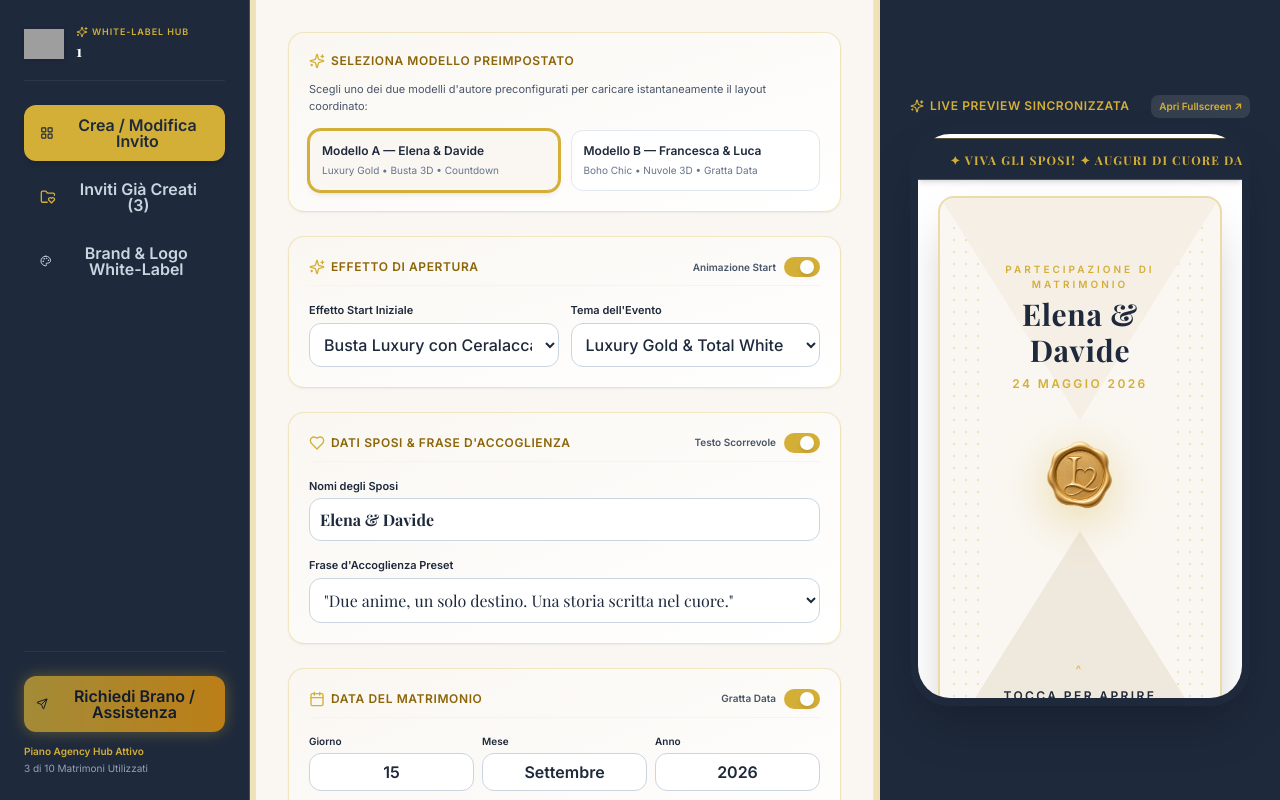
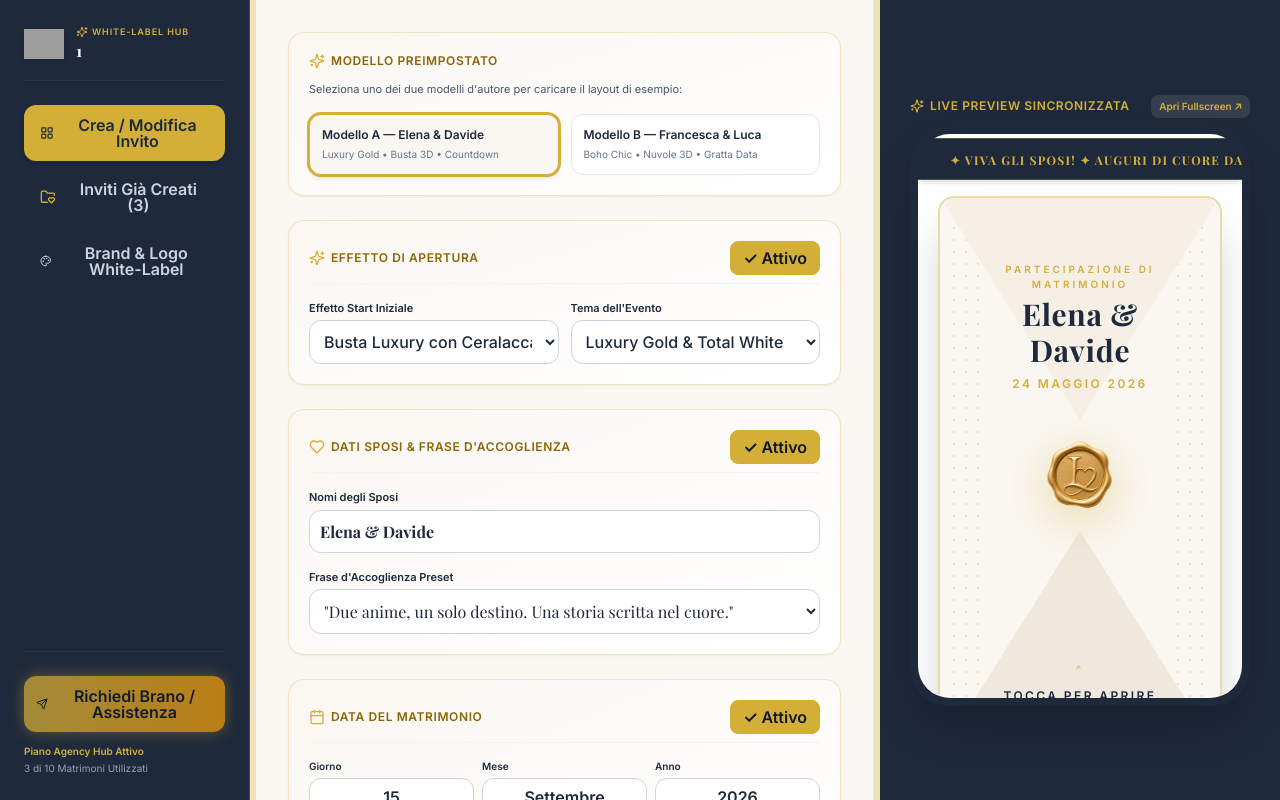
Before and after one commit to Rickym2025/love, a Next.js app: page /agency/1 in a window 1280 px wide. Built offline with nearby package versions, Linux system fonts and the light colour scheme; grey boxes are pictures that could not be loaded; a web font is replaced by a local one.

Commit message:
Update ConfiguratorForm.tsx

```diff
--- a/src/components/agency/ConfiguratorForm.tsx
+++ b/src/components/agency/ConfiguratorForm.tsx
@@ -15,13 +15,9 @@ import {
 
 export interface ConfiguratorFormProps {
   selectedTemplate?: "A" | "B";
-  template?: "A" | "B";
   introStart?: string;
-  start?: string;
   dateDisplayMode?: string;
-  dateMode?: string;
   scheduleSchema?: string;
-  schedule?: string;
   rsvpStyle?: string;
   eventThemePreset?: string;
   customEventTheme?: string;
@@ -37,42 +33,17 @@ export interface ConfiguratorFormProps {
   customWelcomePhrase?: string;
   dressCodeNotes?: string;
   selectedPaletteIdx?: number;
-  palette?: number;
   customIban?: string;
   marqueeText?: string;
   modules?: Record<string, boolean>;
   onUpdate: (field: string, value: any) => void;
 }
 
-// PULSANTE SWITCH MODERNO (PILL TOGGLE)
-function Switch({ checked, onChange }: { checked: boolean; onChange: () => void }) {
-  return (
-    <button
-      type="button"
-      onClick={onChange}
-      className={`relative inline-flex h-5 w-9 shrink-0 cursor-pointer items-center rounded-full transition-colors duration-200 ease-in-out focus:outline-none ${
-        checked ? "bg-[#D4AF37]" : "bg-slate-300"
-      }`}
-    >
-      <span
-        className={`inline-block h-3.5 w-3.5 transform rounded-full bg-white shadow-md transition duration-200 ease-in-out ${
-          checked ? "translate-x-4" : "translate-x-1"
-        }`}
-      />
-    </button>
-  );
-}
-
-export default function ConfiguratorForm(props: ConfiguratorFormProps) {
-  const {
+export default function ConfiguratorForm({
   selectedTemplate = "A",
-    template,
   introStart = "busta",
-    start,
   dateDisplayMode = "countdown",
-    dateMode,
   scheduleSchema = "classico",
-    schedule,
   rsvpStyle = "classico",
   eventThemePreset = "Luxury Gold & Total White",
   customEventTheme = "",
@@ -88,7 +59,6 @@ export default function ConfiguratorForm(props: ConfiguratorFormProps) {
   customWelcomePhrase = "",
   dressCodeNotes = "Abiti eleganti nei toni cromatici della palette",
   selectedPaletteIdx = 0,
-    palette,
   customIban = "IT60 X 05428 11101 000000123456",
   modules = {
     busta3d: true,
@@ -103,48 +73,33 @@ export default function ConfiguratorForm(props: ConfiguratorFormProps) {
     confermaRsvp: true,
   },
   onUpdate,
-  } = props;
+}: ConfiguratorFormProps) {
 
-  const activeTemplate = selectedTemplate || template || "A";
-  const activeStart = introStart || start || "busta";
-  const activeDateMode = dateDisplayMode || dateMode || "countdown";
-  const activeSchedule = scheduleSchema || schedule || "classico";
-  const activePaletteIdx = selectedPaletteIdx !== undefined ? selectedPaletteIdx : (palette !== undefined ? palette : 0);
+  // ATTIVAZIONE / DISATTIVAZIONE SINGOLO MODULO
+  const toggleModule = (key: string) => {
+    onUpdate("modules", { ...modules, [key]: !modules?.[key] });
+  };
 
-  // APPLICAZIONE PRESET TEMPLATE A
+  // APPLICAZIONE PRESET MODELLO A
   const applyTemplateA = () => {
     onUpdate("selectedTemplate", "A");
-    onUpdate("template", "A");
     onUpdate("coupleNames", "Elena & Davide");
     onUpdate("introStart", "busta");
-    onUpdate("start", "busta");
     onUpdate("dateDisplayMode", "countdown");
-    onUpdate("dateMode", "countdown");
     onUpdate("scheduleSchema", "classico");
-    onUpdate("schedule", "classico");
     onUpdate("audioUrl", "https://pub-89945f8350374b50818d716fdc3c108b.r2.dev/Matrimonio/Elena%20e%20Davide:%20La%20Nostra%20Melodia%20A.mp3");
     onUpdate("selectedPaletteIdx", 0);
-    onUpdate("palette", 0);
   };
 
-  // APPLICAZIONE PRESET TEMPLATE B
+  // APPLICAZIONE PRESET MODELLO B
   const applyTemplateB = () => {
     onUpdate("selectedTemplate", "B");
-    onUpdate("template", "B");
     onUpdate("coupleNames", "Francesca & Luca");
     onUpdate("introStart", "nuvole");
-    onUpdate("start", "nuvole");
     onUpdate("dateDisplayMode", "scratch");
-    onUpdate("dateMode", "scratch");
     onUpdate("scheduleSchema", "timeline");
-    onUpdate("schedule", "timeline");
     onUpdate("audioUrl", "https://pub-89945f8350374b50818d716fdc3c108b.r2.dev/Matrimonio/Francesca%20e%20Luca:%20Quella%20Fotografia%20B.mp3");
     onUpdate("selectedPaletteIdx", 1);
-    onUpdate("palette", 1);
-  };
-
-  const toggleModule = (key: string) => {
-    onUpdate("modules", { ...modules, [key]: !modules[key] });
   };
 
   const palettesList = Array.isArray(DRESS_CODE_PALETTES)
@@ -153,13 +108,13 @@ export default function ConfiguratorForm(props: ConfiguratorFormProps) {
 
   return (
     <div className="w-full space-y-6 text-[#1E293B]">
-      {/* ✦ SELEZIONE TEMPLATE PREIMPOSTATO MODELLO A / B ✦ */}
+      {/* ✦ MODELLI PREIMPOSTATI A / B ✦ */}
       <div className="p-5 bg-gradient-to-br from-[#FAF7F2] to-white rounded-2xl border border-[#D4AF37]/30 shadow-sm space-y-3">
         <h3 className="text-xs font-bold uppercase tracking-wider text-[#8B6508] flex items-center gap-1.5">
-          <Sparkles className="w-4 h-4 text-[#D4AF37]" /> Seleziona Modello Preimpostato
+          <Sparkles className="w-4 h-4 text-[#D4AF37]" /> Modello Preimpostato
         </h3>
         <p className="text-[11px] text-slate-600">
-          Scegli uno dei due modelli d&apos;autore preconfigurati per caricare istantaneamente il layout coordinato:
+          Seleziona uno dei due modelli d&apos;autore per caricare il layout di esempio:
         </p>
 
         <div className="grid grid-cols-2 gap-3 pt-1">
@@ -167,7 +122,7 @@ export default function ConfiguratorForm(props: ConfiguratorFormProps) {
             type="button"
             onClick={applyTemplateA}
             className={`p-3 rounded-xl border text-left transition-all cursor-pointer ${
-              activeTemplate === "A"
+              selectedTemplate === "A"
                 ? "border-[#D4AF37] bg-[#FAF7F2] shadow-md ring-2 ring-[#D4AF37]"
                 : "border-slate-200 bg-white hover:border-slate-300"
             }`}
@@ -180,7 +135,7 @@ export default function ConfiguratorForm(props: ConfiguratorFormProps) {
             type="button"
             onClick={applyTemplateB}
             className={`p-3 rounded-xl border text-left transition-all cursor-pointer ${
-              activeTemplate === "B"
+              selectedTemplate === "B"
                 ? "border-[#D4AF37] bg-[#FAF7F2] shadow-md ring-2 ring-[#D4AF37]"
                 : "border-slate-200 bg-white hover:border-slate-300"
             }`}
@@ -191,33 +146,34 @@ export default function ConfiguratorForm(props: ConfiguratorFormProps) {
         </div>
       </div>
 
-      {/* ✦ 1. MODELLO & EFFETTO APERTURA ✦ */}
+      {/* ✦ 1. EFFETTO DI APERTURA ✦ */}
       <div className="p-5 bg-gradient-to-br from-[#FAF7F2] to-white rounded-2xl border border-[#D4AF37]/30 shadow-sm space-y-4">
         <div className="flex justify-between items-center border-b border-slate-100 pb-2">
           <h3 className="text-xs font-bold uppercase tracking-wider text-[#8B6508] flex items-center gap-1.5">
             <Sparkles className="w-4 h-4 text-[#D4AF37]" /> Effetto di Apertura
           </h3>
-          <div className="flex items-center gap-2">
-            <span className="text-[10px] font-bold text-slate-600">Animazione Start</span>
-            <Switch
-              checked={!!modules.busta3d || !!modules.nuvole3d}
-              onChange={() => {
+          <button
+            type="button"
+            onClick={() => {
               toggleModule("busta3d");
               toggleModule("nuvole3d");
             }}
-            />
-          </div>
+            className={`px-3 py-1 text-[10px] font-bold rounded-lg border transition-all cursor-pointer ${
+              modules?.busta3d || modules?.nuvole3d
+                ? "bg-[#D4AF37] text-slate-900 border-[#D4AF37] shadow-xs"
+                : "bg-slate-100 text-slate-500 border-slate-200 hover:bg-slate-200"
+            }`}
+          >
+            {modules?.busta3d || modules?.nuvole3d ? "✓ Attivo" : "✕ Disattivo"}
+          </button>
         </div>
 
         <div className="grid grid-cols-2 gap-3">
           <div>
             <label className="block text-[11px] font-bold mb-1">Effetto Start Iniziale</label>
             <select
-              value={activeStart}
-              onChange={(e) => {
-                onUpdate("introStart", e.target.value);
-                onUpdate("start", e.target.value);
-              }}
+              value={introStart}
+              onChange={(e) => onUpdate("introStart", e.target.value)}
               className="w-full text-xs p-2.5 rounded-xl border border-slate-300 bg-white font-medium cursor-pointer"
             >
               {(INTRO_START_OPTIONS || []).map((opt) => (
@@ -232,10 +188,7 @@ export default function ConfiguratorForm(props: ConfiguratorFormProps) {
             <label className="block text-[11px] font-bold mb-1">Tema dell&apos;Evento</label>
             <select
               value={eventThemePreset}
-              onChange={(e) => {
-                onUpdate("eventThemePreset", e.target.value);
-                onUpdate("eventTheme", e.target.value);
-              }}
+              onChange={(e) => onUpdate("eventThemePreset", e.target.value)}
               className="w-full text-xs p-2.5 rounded-xl border border-slate-300 bg-white font-medium cursor-pointer"
             >
               {(EVENT_THEMES || []).map((t, idx) => (
@@ -264,13 +217,17 @@ export default function ConfiguratorForm(props: ConfiguratorFormProps) {
           <h3 className="text-xs font-bold uppercase tracking-wider text-[#8B6508] flex items-center gap-1.5">
             <Heart className="w-4 h-4 text-[#D4AF37]" /> Dati Sposi &amp; Frase d&apos;Accoglienza
           </h3>
-          <div className="flex items-center gap-2">
-            <span className="text-[10px] font-bold text-slate-600">Testo Scorrevole</span>
-            <Switch
-              checked={!!modules.dedicheMarquee}
-              onChange={() => toggleModule("dedicheMarquee")}
-            />
-          </div>
+          <button
+            type="button"
+            onClick={() => toggleModule("dedicheMarquee")}
+            className={`px-3 py-1 text-[10px] font-bold rounded-lg border transition-all cursor-pointer ${
+              modules?.dedicheMarquee
+                ? "bg-[#D4AF37] text-slate-900 border-[#D4AF37] shadow-xs"
+                : "bg-slate-100 text-slate-500 border-slate-200 hover:bg-slate-200"
+            }`}
+          >
+            {modules?.dedicheMarquee ? "✓ Attivo" : "✕ Disattivo"}
+          </button>
         </div>
 
         <div>
@@ -287,10 +244,7 @@ export default function ConfiguratorForm(props: ConfiguratorFormProps) {
           <label className="block text-[11px] font-bold mb-1">Frase d&apos;Accoglienza Preset</label>
           <select
             value={selectedPhrasePreset}
-            onChange={(e) => {
-              onUpdate("selectedPhrasePreset", e.target.value);
-              onUpdate("phrasePreset", e.target.value);
-            }}
+            onChange={(e) => onUpdate("selectedPhrasePreset", e.target.value)}
             className="w-full text-xs p-2.5 rounded-xl border border-slate-300 bg-white font-serif cursor-pointer"
           >
             {(WELCOME_PHRASE_PRESETS || []).map((phrase, idx) => (
@@ -318,13 +272,17 @@ export default function ConfiguratorForm(props: ConfiguratorFormProps) {
           <h3 className="text-xs font-bold uppercase tracking-wider text-[#8B6508] flex items-center gap-1.5">
             <Calendar className="w-4 h-4 text-[#D4AF37]" /> Data del Matrimonio
           </h3>
-          <div className="flex items-center gap-2">
-            <span className="text-[10px] font-bold text-slate-600">Gratta Data</span>
-            <Switch
-              checked={!!modules.grattaData}
-              onChange={() => toggleModule("grattaData")}
-            />
-          </div>
+          <button
+            type="button"
+            onClick={() => toggleModule("grattaData")}
+            className={`px-3 py-1 text-[10px] font-bold rounded-lg border transition-all cursor-pointer ${
+              modules?.grattaData
+                ? "bg-[#D4AF37] text-slate-900 border-[#D4AF37] shadow-xs"
+                : "bg-slate-100 text-slate-500 border-slate-200 hover:bg-slate-200"
+            }`}
+          >
+            {modules?.grattaData ? "✓ Attivo" : "✕ Disattivo"}
+          </button>
         </div>
 
         <div className="grid grid-cols-3 gap-2">
@@ -360,11 +318,8 @@ export default function ConfiguratorForm(props: ConfiguratorFormProps) {
         <div>
           <label className="block text-[11px] font-bold mb-1">Modulo Visualizzazione Data</label>
           <select
-            value={activeDateMode}
-            onChange={(e) => {
-              onUpdate("dateDisplayMode", e.target.value);
-              onUpdate("dateMode", e.target.value);
-            }}
+            value={dateDisplayMode}
+            onChange={(e) => onUpdate("dateDisplayMode", e.target.value)}
             className="w-full text-xs p-2.5 rounded-xl border border-slate-300 bg-white font-medium cursor-pointer"
           >
             {(DATE_DISPLAY_MODES || []).map((mode) => (
@@ -385,11 +340,8 @@ export default function ConfiguratorForm(props: ConfiguratorFormProps) {
         <div>
           <label className="block text-[11px] font-bold mb-1">Schema Visualizzazione Orari</label>
           <select
-            value={activeSchedule}
-            onChange={(e) => {
-              onUpdate("scheduleSchema", e.target.value);
-              onUpdate("schedule", e.target.value);
-            }}
+            value={scheduleSchema}
+            onChange={(e) => onUpdate("scheduleSchema", e.target.value)}
             className="w-full text-xs p-2.5 rounded-xl border border-slate-300 bg-white font-medium cursor-pointer"
           >
             {(SCHEDULE_SCHEMAS || []).map((item) => (
@@ -411,10 +363,7 @@ export default function ConfiguratorForm(props: ConfiguratorFormProps) {
           <label className="block text-[11px] font-bold mb-1">Brano Inedito per gli Sposi</label>
           <select
             value={audioUrl}
-            onChange={(e) => {
-              onUpdate("audioUrl", e.target.value);
-              onUpdate("audio", e.target.value);
-            }}
+            onChange={(e) => onUpdate("audioUrl", e.target.value)}
             className="w-full text-xs p-2.5 rounded-xl border border-slate-300 bg-white font-medium cursor-pointer"
           >
             {(AUDIO_DEMOS || []).map((track) => (
@@ -432,13 +381,17 @@ export default function ConfiguratorForm(props: ConfiguratorFormProps) {
           <h3 className="text-xs font-bold uppercase tracking-wider text-[#8B6508] flex items-center gap-1.5">
             <MapPin className="w-4 h-4 text-[#D4AF37]" /> Location del Matrimonio
           </h3>
-          <div className="flex items-center gap-2">
-            <span className="text-[10px] font-bold text-slate-600">Mappa Interattiva</span>
-            <Switch
-              checked={!!modules.locationMappa}
-              onChange={() => toggleModule("locationMappa")}
-            />
-          </div>
+          <button
+            type="button"
+            onClick={() => toggleModule("locationMappa")}
+            className={`px-3 py-1 text-[10px] font-bold rounded-lg border transition-all cursor-pointer ${
+              modules?.locationMappa
+                ? "bg-[#D4AF37] text-slate-900 border-[#D4AF37] shadow-xs"
+                : "bg-slate-100 text-slate-500 border-slate-200 hover:bg-slate-200"
+            }`}
+          >
+            {modules?.locationMappa ? "✓ Attivo" : "✕ Disattivo"}
+          </button>
         </div>
 
         <div className="space-y-3">
@@ -469,28 +422,29 @@ export default function ConfiguratorForm(props: ConfiguratorFormProps) {
           <h3 className="text-xs font-bold uppercase tracking-wider text-[#8B6508] flex items-center gap-1.5">
             <Palette className="w-4 h-4 text-[#D4AF37]" /> Dress Code &amp; Palette CROMATICA
           </h3>
-          <div className="flex items-center gap-2">
-            <span className="text-[10px] font-bold text-slate-600">Galleria Outfit</span>
-            <Switch
-              checked={!!modules.codiceAbbigliamento}
-              onChange={() => toggleModule("codiceAbbigliamento")}
-            />
-          </div>
+          <button
+            type="button"
+            onClick={() => toggleModule("codiceAbbigliamento")}
+            className={`px-3 py-1 text-[10px] font-bold rounded-lg border transition-all cursor-pointer ${
+              modules?.codiceAbbigliamento
+                ? "bg-[#D4AF37] text-slate-900 border-[#D4AF37] shadow-xs"
+                : "bg-slate-100 text-slate-500 border-slate-200 hover:bg-slate-200"
+            }`}
+          >
+            {modules?.codiceAbbigliamento ? "✓ Attivo" : "✕ Disattivo"}
+          </button>
         </div>
 
         <div>
           <label className="block text-[11px] font-bold mb-2">Seleziona Palette (8 Opzioni Coordinate)</label>
           <div className="grid grid-cols-2 gap-2">
             {palettesList.map((p: any, idx: number) => {
-              const isSelected = activePaletteIdx === idx;
+              const isSelected = selectedPaletteIdx === idx;
               return (
                 <button
                   key={idx}
                   type="button"
-                  onClick={() => {
-                    onUpdate("selectedPaletteIdx", idx);
-                    onUpdate("palette", idx);
-                  }}
+                  onClick={() => onUpdate("selectedPaletteIdx", idx)}
                   className={`p-2.5 rounded-xl border text-left transition-all flex flex-col justify-between cursor-pointer ${
                     isSelected
                       ? "border-[#D4AF37] bg-[#FAF7F2] shadow-md ring-2 ring-[#D4AF37]"
@@ -530,13 +484,17 @@ export default function ConfiguratorForm(props: ConfiguratorFormProps) {
           <h3 className="text-xs font-bold uppercase tracking-wider text-[#8B6508] flex items-center gap-1.5">
             <Gift className="w-4 h-4 text-[#D4AF37]" /> Lista Nozze &amp; Coordinate IBAN
           </h3>
-          <div className="flex items-center gap-2">
-            <span className="text-[10px] font-bold text-slate-600">Box Lista Nozze</span>
-            <Switch
-              checked={!!modules.listaNozzeAmazon}
-              onChange={() => toggleModule("listaNozzeAmazon")}
-            />
-          </div>
+          <button
+            type="button"
+            onClick={() => toggleModule("listaNozzeAmazon")}
+            className={`px-3 py-1 text-[10px] font-bold rounded-lg border transition-all cursor-pointer ${
+              modules?.listaNozzeAmazon
+                ? "bg-[#D4AF37] text-slate-900 border-[#D4AF37] shadow-xs"
+                : "bg-slate-100 text-slate-500 border-slate-200 hover:bg-slate-200"
+            }`}
+          >
+            {modules?.listaNozzeAmazon ? "✓ Attivo" : "✕ Disattivo"}
+          </button>
         </div>
 
         <div>
@@ -550,19 +508,23 @@ export default function ConfiguratorForm(props: ConfiguratorFormProps) {
         </div>
       </div>
 
-      {/* ✦ 9. CONFERSIONE PARTECIPAZIONE (RSVP) & FESTA ✦ */}
+      {/* ✦ 9. CONFERMA PARTECIPAZIONE (RSVP) & FESTA ✦ */}
       <div className="p-5 bg-gradient-to-br from-[#FAF7F2] to-white rounded-2xl border border-[#D4AF37]/30 shadow-sm space-y-4">
         <div className="flex justify-between items-center border-b border-slate-100 pb-2">
           <h3 className="text-xs font-bold uppercase tracking-wider text-[#8B6508] flex items-center gap-1.5">
-            <MessageSquare className="w-4 h-4 text-[#D4AF37]" /> Conferma Partecipazione (RSVP) &amp; Giochi Festa
+            <MessageSquare className="w-4 h-4 text-[#D4AF37]" /> Conferma Partecipazione (RSVP) &amp; Festa
           </h3>
-          <div className="flex items-center gap-2">
-            <span className="text-[10px] font-bold text-slate-600">Modulo RSVP</span>
-            <Switch
-              checked={!!modules.confermaRsvp}
-              onChange={() => toggleModule("confermaRsvp")}
-            />
-          </div>
+          <button
+            type="button"
+            onClick={() => toggleModule("confermaRsvp")}
+            className={`px-3 py-1 text-[10px] font-bold rounded-lg border transition-all cursor-pointer ${
+              modules?.confermaRsvp
+                ? "bg-[#D4AF37] text-slate-900 border-[#D4AF37] shadow-xs"
+                : "bg-slate-100 text-slate-500 border-slate-200 hover:bg-slate-200"
+            }`}
+          >
+            {modules?.confermaRsvp ? "✓ Attivo" : "✕ Disattivo"}
+          </button>
         </div>
 
         <div>
@@ -581,11 +543,18 @@ export default function ConfiguratorForm(props: ConfiguratorFormProps) {
         </div>
 
         <div className="pt-2 border-t border-slate-100 flex items-center justify-between">
-          <span className="text-xs font-bold">Attiva Hub Giochi della Festa per Invitati</span>
-          <Switch
-            checked={!!modules.hubGiochiFesta}
-            onChange={() => toggleModule("hubGiochiFesta")}
-          />
+          <span className="text-xs font-bold">Giochi della Festa per Invitati</span>
+          <button
+            type="button"
+            onClick={() => toggleModule("hubGiochiFesta")}
+            className={`px-3 py-1 text-[10px] font-bold rounded-lg border transition-all cursor-pointer ${
+              modules?.hubGiochiFesta
+                ? "bg-[#D4AF37] text-slate-900 border-[#D4AF37] shadow-xs"
+                : "bg-slate-100 text-slate-500 border-slate-200 hover:bg-slate-200"
+            }`}
+          >
+            {modules?.hubGiochiFesta ? "✓ Attivo" : "✕ Disattivo"}
+          </button>
         </div>
       </div>
     </div>
```
Lines whose indentation alone changed are shown as unchanged.
